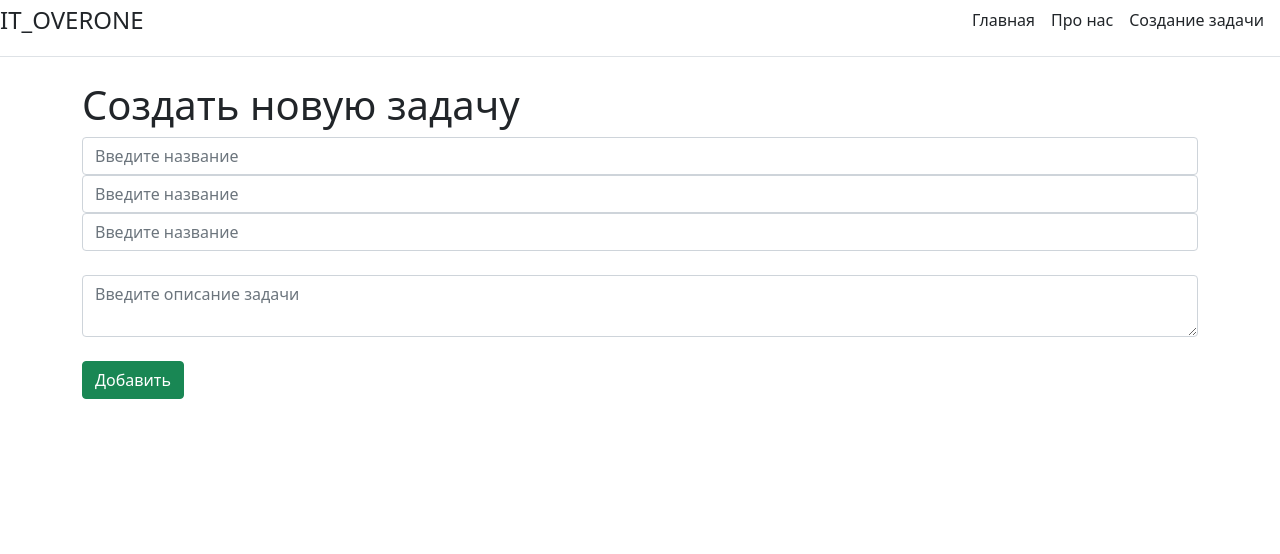
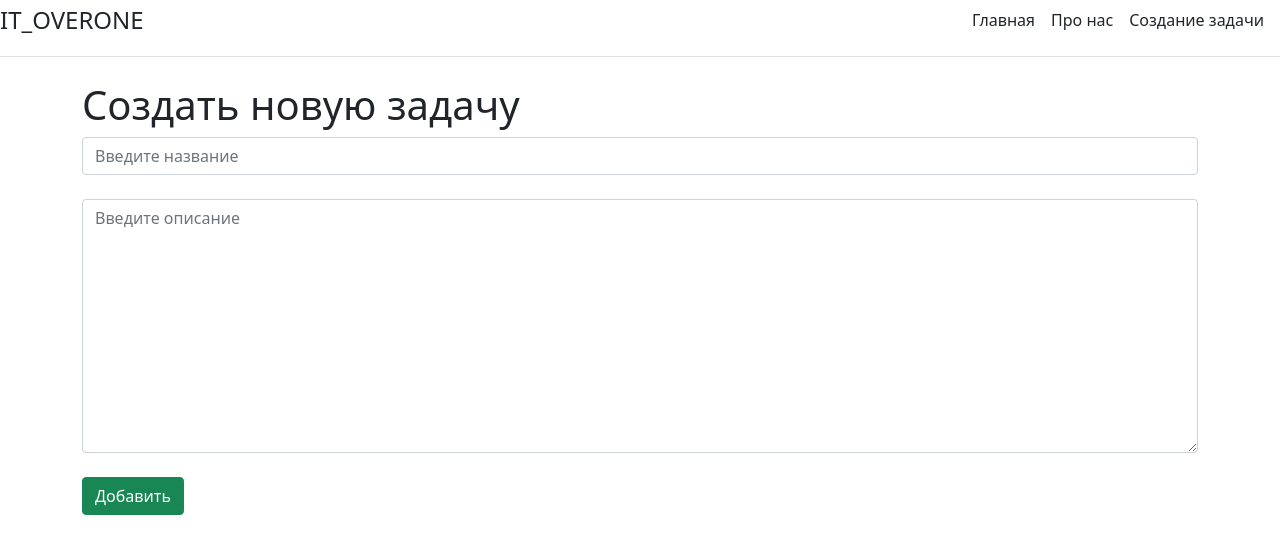
Before and after one commit to drakohha/new_django_veb, a Django app: template new_veb/main/templates/create.html in a window 1280 px wide. Shown: the top 554 px of the page. Run offline with Django 4.2, Linux system fonts and the light colour scheme; the template is opened without the code that fills it: values that come from a table or form of the project are taken from there, others are empty.

Commit message:
dz new fields

```diff
--- a/new_veb/main/forms.py
+++ b/new_veb/main/forms.py
@@ -1,10 +1,11 @@
+from dataclasses import fields
 from .models import Task
-from django.forms import ModelForm, widgets, TextInput
+from django.forms import ModelForm, widgets, TextInput , Textarea
 
 class TaskForm(ModelForm):
     class Meta:
         model=Task
         fields=["title","task"]
         widgets = {"title":TextInput(attrs={'class':'form-control', 'placeholder':'Введите название'}),
-                   "task":TextInput(attrs={'class':'form-control', 'placeholder':'Введите название'}),
+                   "task":Textarea(attrs={'class':'form-control', 'placeholder':'Введите описание'}),
                    }
--- a/new_veb/main/templates/create.html
+++ b/new_veb/main/templates/create.html
@@ -8,13 +8,8 @@
 <h1>Создать новую задачу</h1>
 <form method="post">
     {% csrf_token %}
-    {{ form.title }}
-    {{ form.task }}
-
-    <input type="text" placeholder="Введите название" class="form-control">
-    <br>
-    <textarea type="text" placeholder="Введите описание задачи" class="form-control"></textarea>
-    <br>
+    {{ form.title }}<br>
+    {{ form.task }}<br>
     <button type="submit" class="btn btn-success">Добавить</button>
 </form>
 {% endblock%}
```
